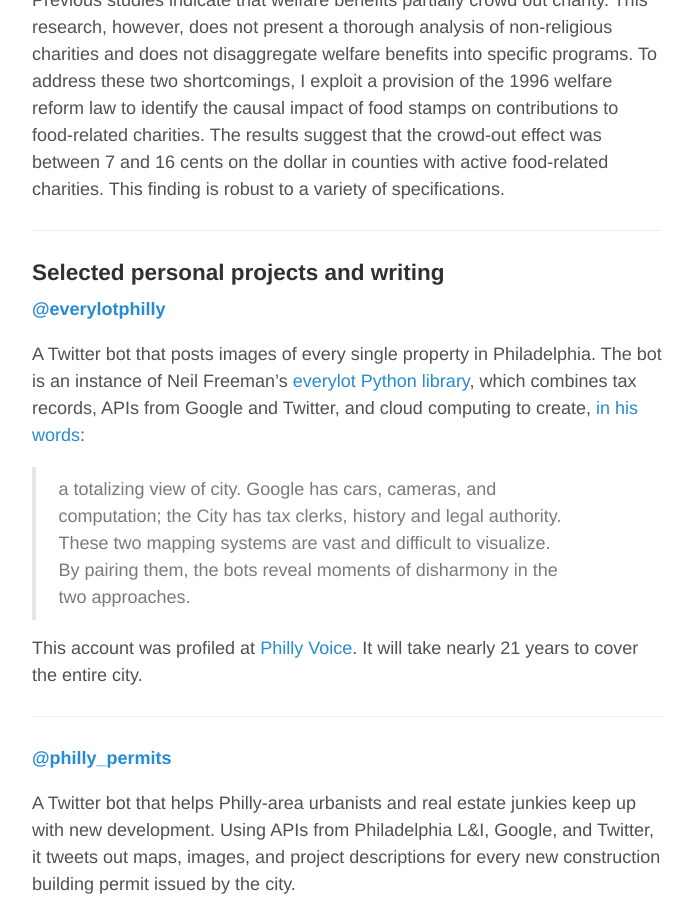
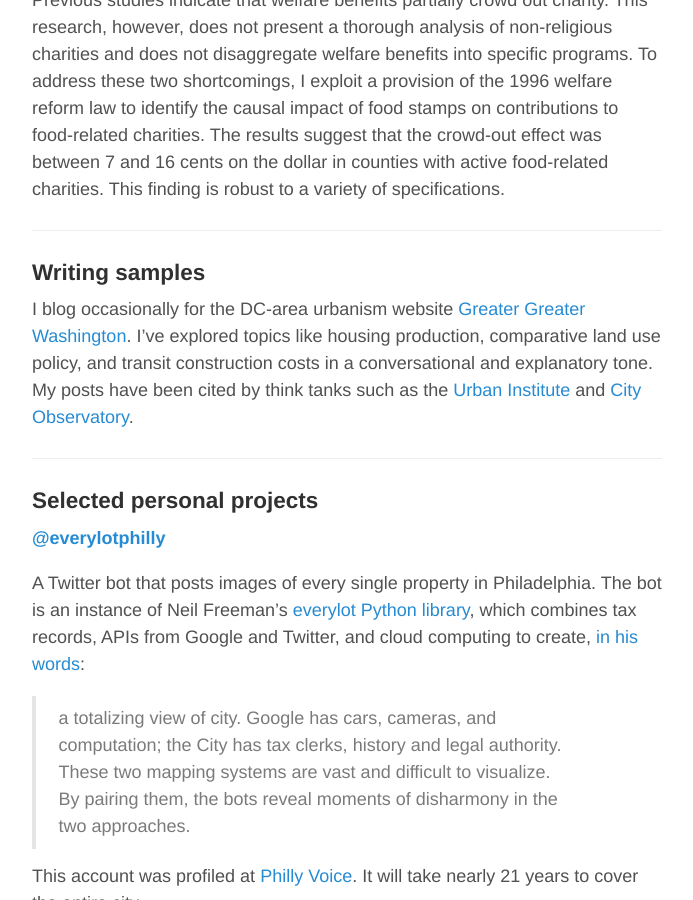
Before and after one commit to WadeP6970/johnricco.github.io, a Jekyll site: the page built from projects.md, in a window 1280 px wide and 900 px high, scrolled down 710 px. Shown: the whole window, without its empty margins (293-986 px from the left). Built offline with Jekyll 4.4.1, drawn with Linux system fonts in a browser that asks for light colours.

Commit message:
updated writing section

```diff
--- a/projects.md
+++ b/projects.md
@@ -37,7 +37,13 @@ finding is robust to a variety of specifications.
 
 ---
 
-### Selected personal projects and writing
+### Writing samples
+
+I blog occasionally for the DC-area urbanism website [Greater Greater Washington](https://ggwash.org/contributors/jricco). I've explored topics like housing production, comparative land use policy, and transit construction costs in a conversational and explanatory tone. My posts have been cited by think tanks such as the [Urban Institute](http://www.urban.org/sites/default/files/publication/83656/2000907-strategies-for-increasing-housing-supply-in-high-cost-cities-dc-case-study_1.pdf) and [City Observatory](http://cityobservatory.org/you-need-more-than-one-number-to-understand-housing-affordability/).
+
+---
+
+### Selected personal projects
 
 **[@everylotphilly](https://twitter.com/everylotphilly)**
 
```
